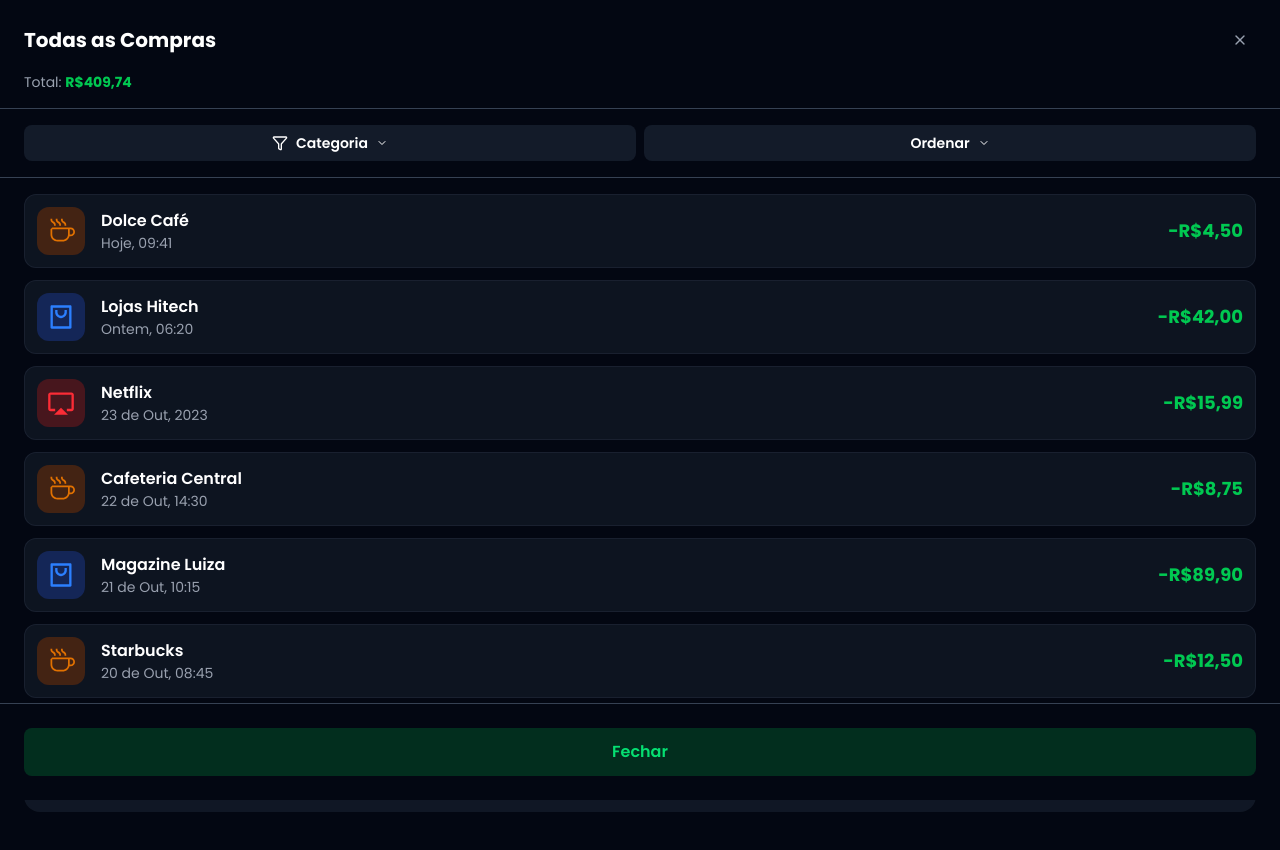
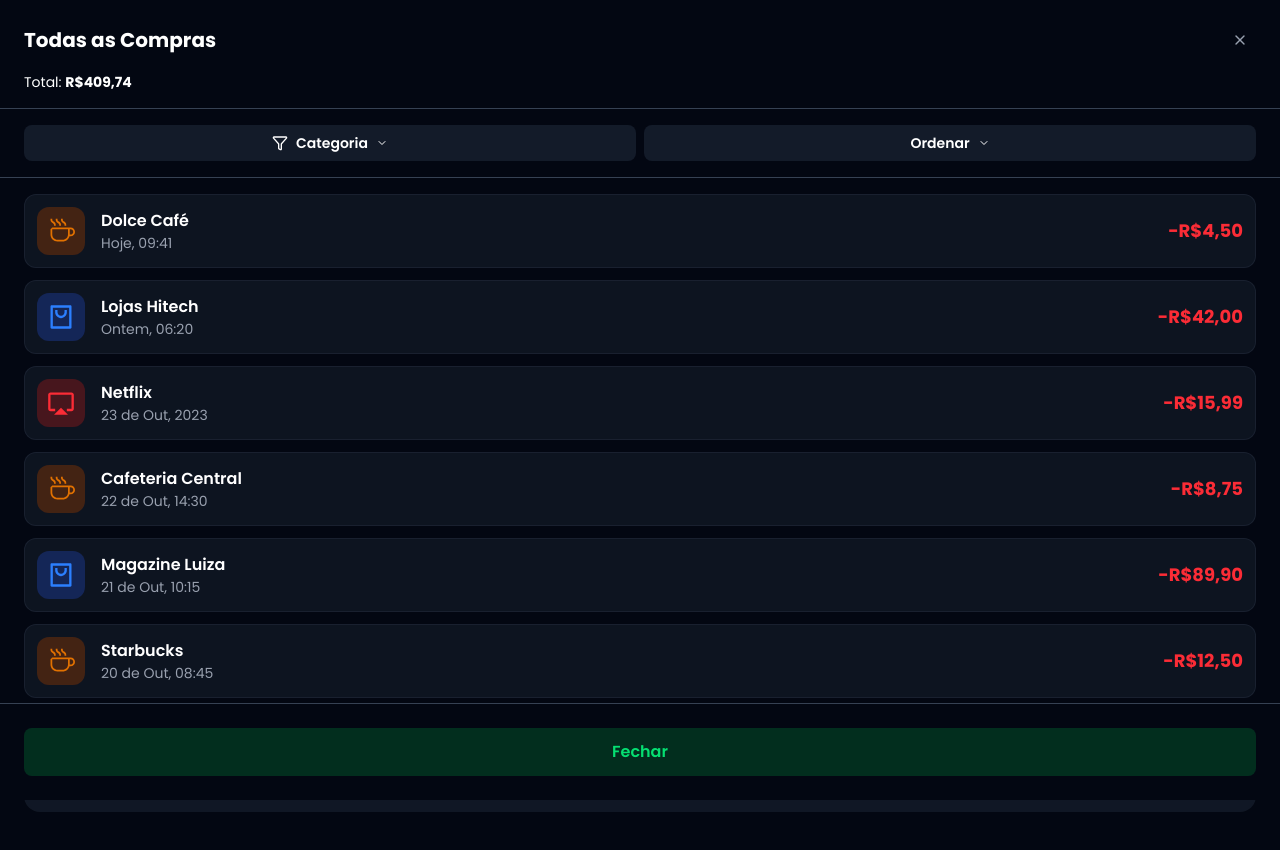
Before and after one commit to codesaugusto/carteira_pessoal_app, a React (Vite) app: page / in a window 1280 px wide. Both pictures are taken after a click on the button "Ver todos". Shown: the top 850 px of the page. Built offline with nearby package versions, Linux system fonts and the light colour scheme.

Commit message:
feat:paleta de cores

```diff
--- a/src/components/Config/Config.tsx
+++ b/src/components/Config/Config.tsx
@@ -142,7 +142,7 @@
                   <h3 className="text-white font-semibold">
                     Limites de Gastos
                   </h3>
-                  <p className="text-gray-400 text-sm mt-1">
+                  <p className="text-gray-400 text-sm mt-1 pr-2">
                     Alertas ao atingir limites de categoria
                   </p>
                 </div>
@@ -169,7 +169,7 @@
               <div className="bg-gray-800/40 rounded-xl p-4 border border-gray-700/30 flex items-center justify-between">
                 <div>
                   <h3 className="text-white font-semibold">Assinaturas</h3>
-                  <p className="text-gray-400 text-sm mt-1">
+                  <p className="text-gray-400 text-sm mt-1 pr-5">
                     Lembretes de assinaturas vencendo
                   </p>
                 </div>
--- a/src/components/Home/AllExpenses.tsx
+++ b/src/components/Home/AllExpenses.tsx
@@ -37,18 +37,7 @@
   const getCategoryFilter = (category: FilterCategory): Expense[] => {
     if (category === "all") return expenses;
 
-    const categoryMap: Record<FilterCategory, string[]> = {
-      all: [],
-      coffee: ["Café", "coffee"],
-      shopping: ["Shopping", "Hitech", "Loja"],
-      entertainment: ["Netflix", "Movie", "Film"],
-    };
-
-    return expenses.filter((exp) =>
-      categoryMap[category].some((term) =>
-        exp.name.toLowerCase().includes(term.toLowerCase()),
-      ),
-    );
+    return expenses.filter((exp) => exp.category === category);
   };
 
   const getSortedExpenses = (expensesToSort: Expense[]): Expense[] => {
@@ -98,9 +87,9 @@
             </div>
 
             {/* Total */}
-            <div className="text-sm text-gray-400">
+            <div className="text-sm text-white">
               Total:{" "}
-              <span className="text-green-500 font-bold">
+              <span className="text-white font-bold">
                 R${totalAmount.toFixed(2).replace(".", ",")}
               </span>
             </div>
@@ -211,7 +200,7 @@
                       </p>
                     </div>
                   </div>
-                  <p className="text-green-500 font-bold text-lg flex-shrink-0">
+                  <p className="text-red-500 font-bold text-lg flex-shrink-0">
                     -R${expense.amount.toFixed(2).replace(".", ",")}
                   </p>
                 </button>
--- a/src/components/Home/ExpenseDetailModal.tsx
+++ b/src/components/Home/ExpenseDetailModal.tsx
@@ -78,7 +78,7 @@
             {/* Valor */}
             <div className="flex justify-between items-center">
               <span className="text-gray-400 text-sm">Valor</span>
-              <span className="text-green-500 font-bold text-lg">
+              <span className="text-red-500 font-bold text-lg">
                 -R${expense.amount.toFixed(2).replace(".", ",")}
               </span>
             </div>
--- a/src/components/Home/Home.tsx
+++ b/src/components/Home/Home.tsx
@@ -289,7 +289,7 @@
                   </p>
                 </div>
               </div>
-              <p className="text-white font-bold text-lg text-right">
+              <p className="text-red-500 font-bold text-lg text-right">
                 -R${expense.amount.toFixed(2)}
               </p>
             </button>
```
